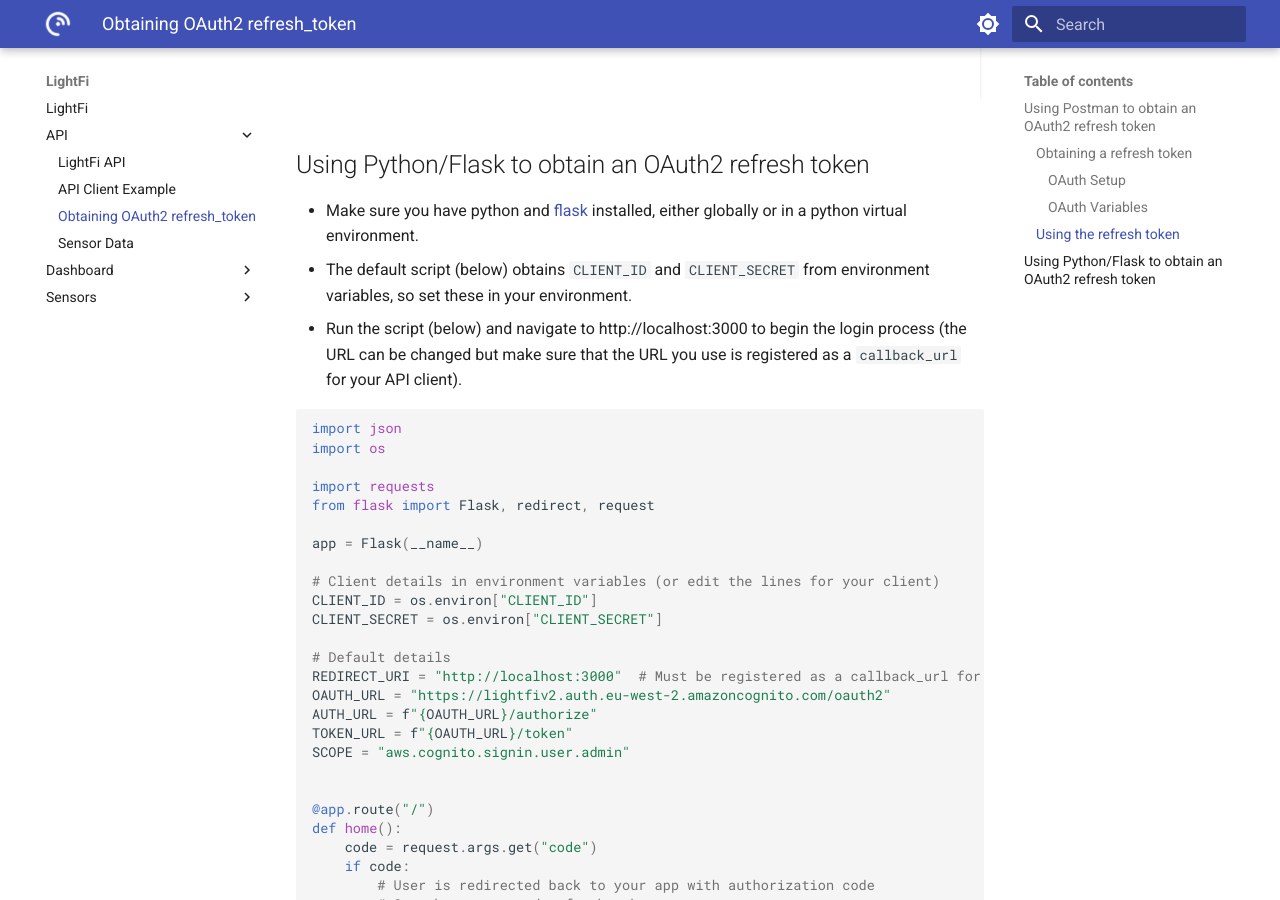
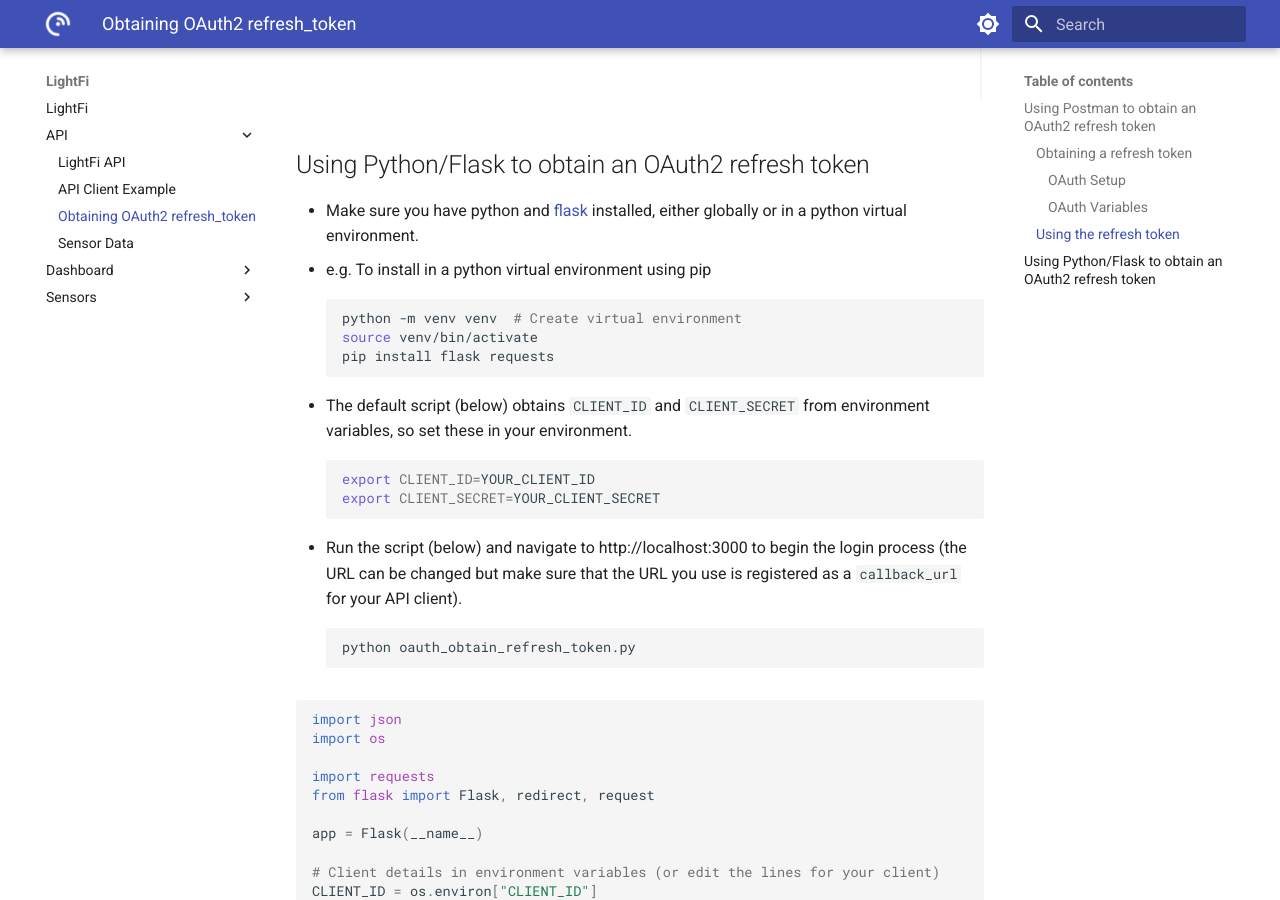
Before and after one commit to LightFiLimited/lf-documentation, an MkDocs documentation site: the page built from docs/API/client_refresh_token.md, in a window 1280 px wide and 900 px high, scrolled down 3176 px. Built offline with MkDocs 1.6.1 and Material for MkDocs 9.7.7, drawn with Linux system fonts in a browser that asks for light colours.

Commit message:
Explicit python refresh token instructions

````diff
--- a/docs/API/client_refresh_token.md
+++ b/docs/API/client_refresh_token.md
@@ -30,8 +30,21 @@
 ## Using Python/Flask to obtain an OAuth2 refresh token
 
 - Make sure you have python and [flask](https://flask.palletsprojects.com/en/2.3.x/installation/) installed, either globally or in a python virtual environment.
+  - e.g. To install in a python virtual environment using pip
+  ```sh
+  python -m venv venv  # Create virtual environment
+  source venv/bin/activate
+  pip install flask requests
+  ```
 - The default script (below) obtains `CLIENT_ID` and `CLIENT_SECRET` from environment variables, so set these in your environment.
+```sh
+export CLIENT_ID=YOUR_CLIENT_ID
+export CLIENT_SECRET=YOUR_CLIENT_SECRET
+```
 - Run the script (below) and navigate to http://localhost:3000 to begin the login process (the URL can be changed but make sure that the URL you use is registered as a `callback_url` for your API client).
+```sh
+python oauth_obtain_refresh_token.py
+```
 
 ```python
 import json
````
Also changed, not shown: docs/API/client_example.md (+5 -0 lines).
